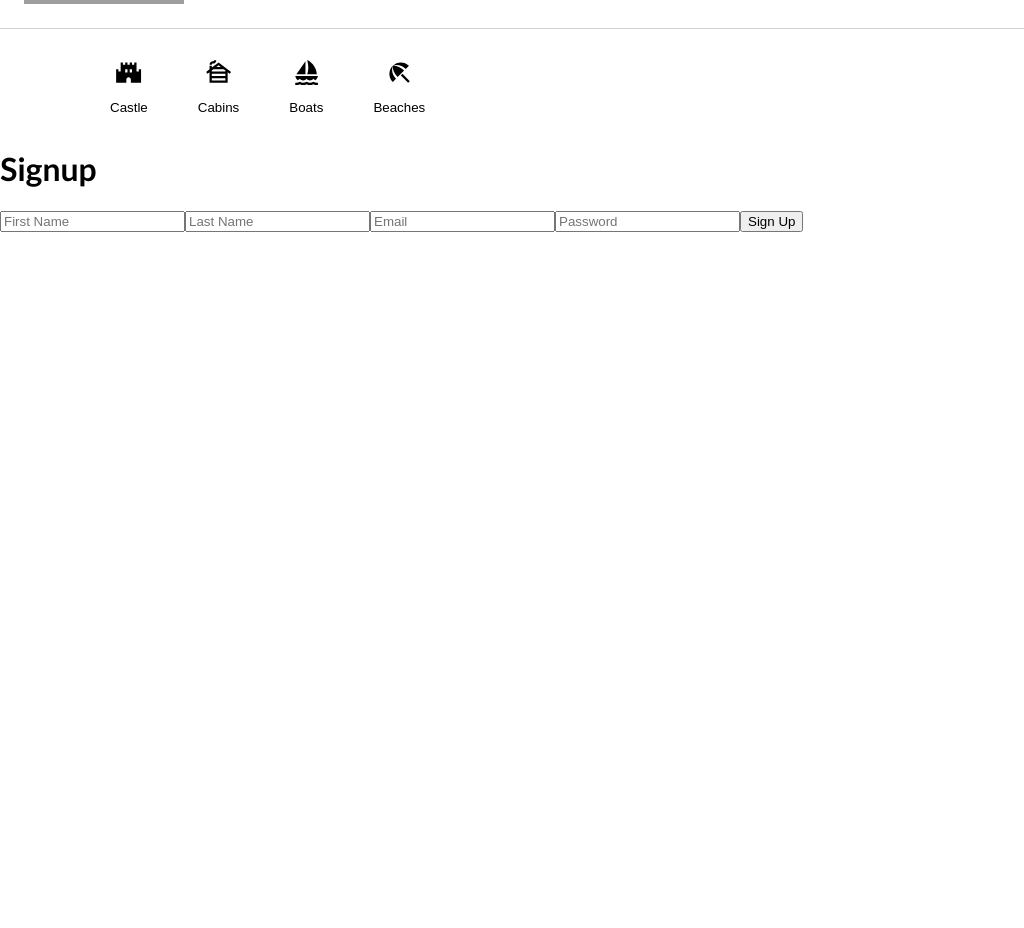
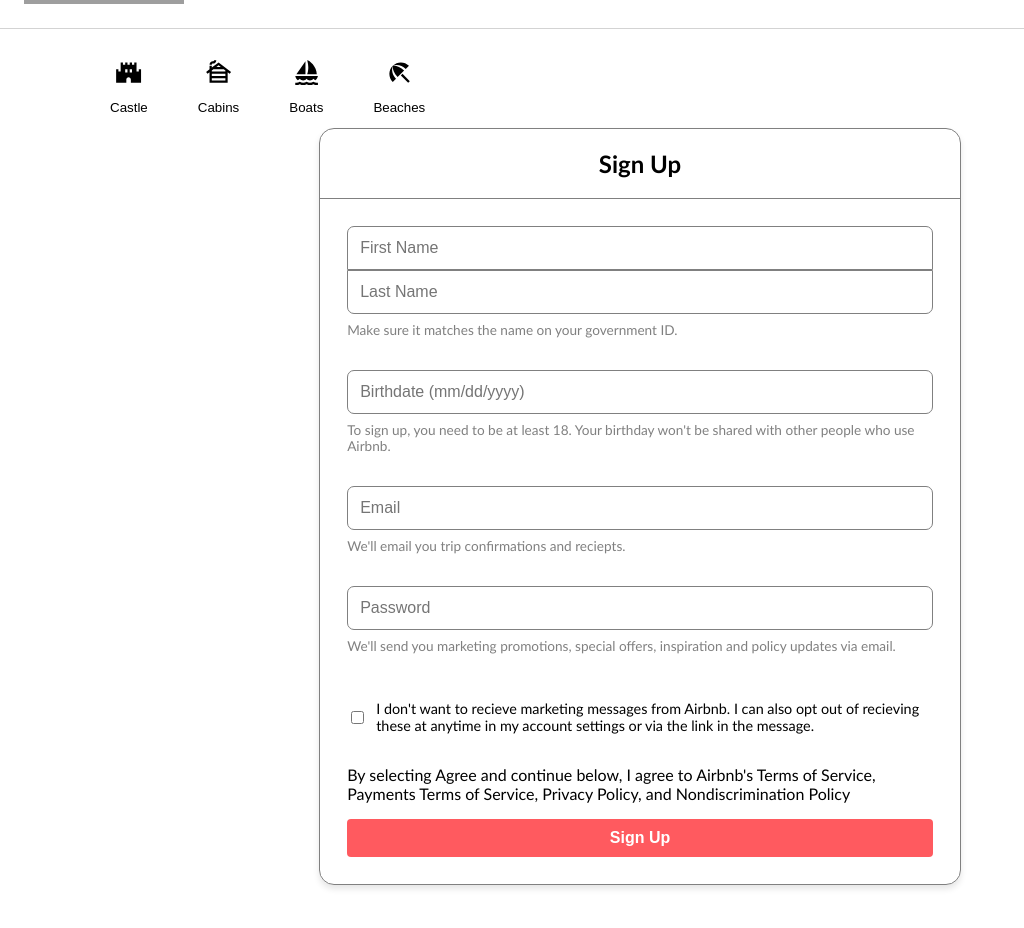
Before and after one commit to xloupee/bnbclone, a React (Vite) app: page /signup in a window 1280 px wide. Shown: the part 140-1068 px from the top of the page, without its empty margins (0-1024 px from the left). Before the commit the page ends 800 px from the top, so only its background shows below. Built offline with nearby package versions, Linux system fonts and the light colour scheme; grey boxes are pictures that could not be loaded.

Commit message:
added style to signup page

```diff
--- /dev/null
+++ b/src/cssfolder/signup.css
@@ -0,0 +1,100 @@
+html,body {
+    padding: 0;
+    margin: 0;
+    font-family: 'Gill Sans', 'Gill Sans MT', Calibri, 'Trebuchet MS', sans-serif;
+}
+
+.signup-container {
+    border: 1px solid gray;
+    border-radius: 15px;
+    display: flex;
+    flex-direction: column;
+    width: 50%;
+    margin: 0 auto;
+    box-shadow: 0px 4px 6px rgba(0, 0, 0, 0.1);
+    margin-bottom: 10rem;
+}
+
+.signup-navbar {
+    display: flex;
+    align-items: center;
+    justify-content: center;
+    border-bottom: .75px solid gray;
+}
+
+.navbar-close-icon {
+    cursor: pointer;
+}
+
+.signup-header {
+    margin: 0 auto;
+    user-select: none;
+}
+
+.navbar-form {
+    text-align: left;
+    display: flex;
+    flex-direction: column;
+    padding: 1.70rem;
+}
+
+.name-section {
+    display: flex;
+    flex-direction: column;
+}
+
+.input-fields {
+    border: .5px solid gray;
+    padding: .75rem;
+    font-size: 1rem;
+}
+
+.first {
+    border-top-right-radius: 7px;
+    border-top-left-radius: 7px;
+}
+
+.last {
+    border-bottom-right-radius: 7px;
+    border-bottom-left-radius: 7px;
+}
+
+.signup-paragraph {
+    color: gray;
+    font-size: .85rem;
+    margin-bottom: 2rem;
+    margin-top: .5rem;
+}
+
+.birthdate {
+    border-radius: 7px;
+}
+
+.checkbox-section {
+    display: flex;
+    align-items: center;
+    font-size: .90rem;
+}
+
+.checkbox {
+    margin-right: .75rem;
+}
+
+.airbnb-button {
+    display: inline-block;
+    padding: 10px 20px;
+    font-size: 16px;
+    font-weight: 600;
+    color: #ffffff; /* White text */
+    background-color: #FF5A5F; /* Airbnb's pink-red color */
+    border: none;
+    border-radius: 4px; /* Rounded corners */
+    cursor: pointer;
+    text-align: center;
+    text-decoration: none; /* Remove underline if the button is a link */
+    transition: background-color 0.3s ease; /* Smooth background color transition */
+}
+
+.airbnb-button:hover {
+    background-color: #FF3D46; /* Slightly darker pink-red color on hover */
+}
--- a/src/pages/signup.jsx
+++ b/src/pages/signup.jsx
@@ -1,6 +1,8 @@
 import React, { useState } from 'react';
 import { useNavigate } from 'react-router-dom';
 import api from '../components/Api';
+import CloseIcon from '@mui/icons-material/Close';
+import '../cssfolder/signup.css'
 
 function SignUp() {
   const navigate = useNavigate();
@@ -39,13 +41,30 @@
 
   return (
     <div className='signup-container'>
-        <h1>Signup</h1>
-        <form onSubmit={submit}>
-            <input type="text" onChange={(e) => setFirstName(e.target.value)} placeholder="First Name" />
-            <input type="text" onChange={(e) => setLastName(e.target.value)} placeholder="Last Name" />
-            <input type="email" onChange={(e) => setEmail(e.target.value)} placeholder="Email" />
-            <input type="password" onChange={(e) => setPassword(e.target.value)} placeholder="Password" />
-            <input type="submit" value="Sign Up" />
+      <div className='signup-navbar'>
+        <div className='signup-header'>
+          <h2>Sign Up</h2>
+        </div>
+      </div>
+        <form onSubmit={submit} className='navbar-form'>
+          <div className='name-section'>
+            <input type="text" onChange={(e) => setFirstName(e.target.value)} placeholder="First Name" className='input-fields first'/>
+            <input type="text" onChange={(e) => setLastName(e.target.value)} placeholder="Last Name" className='input-fields last'/>
+          </div>
+            <p className='signup-paragraph'>Make sure it matches the name on your government ID.</p>
+            <input type="birthdate" onChange={(e) => setEmail(e.target.value)} placeholder="Birthdate (mm/dd/yyyy)" className='input-fields birthdate' />
+            <p className='signup-paragraph'>To sign up, you need to be at least 18. Your birthday won't be shared with other people who use Airbnb.</p>
+            <input type="email" onChange={(e) => setEmail(e.target.value)} placeholder="Email" className='input-fields birthdate' />
+            <p className='signup-paragraph'>We'll email you trip confirmations and reciepts.</p>
+            <input type="password" onChange={(e) => setPassword(e.target.value)} placeholder="Password" className='input-fields birthdate'/>
+            <p className='signup-paragraph'>We'll send you marketing promotions, special offers, inspiration and policy updates via email.</p>
+
+            <div className='checkbox-section'>
+              <input type='checkbox' className='checkbox'/>
+              <p>I don't want to recieve marketing messages from Airbnb. I can also opt out of recieving these at anytime in my account settings or via the link in the message.</p>
+            </div>
+            <p>By selecting <string>Agree and continue</string> below, I agree to Airbnb's Terms of Service, Payments Terms of Service, Privacy Policy, and Nondiscrimination Policy</p>
+            <input type="submit" value="Sign Up" className='airbnb-button'/>
         </form>
     </div>
   );
```
